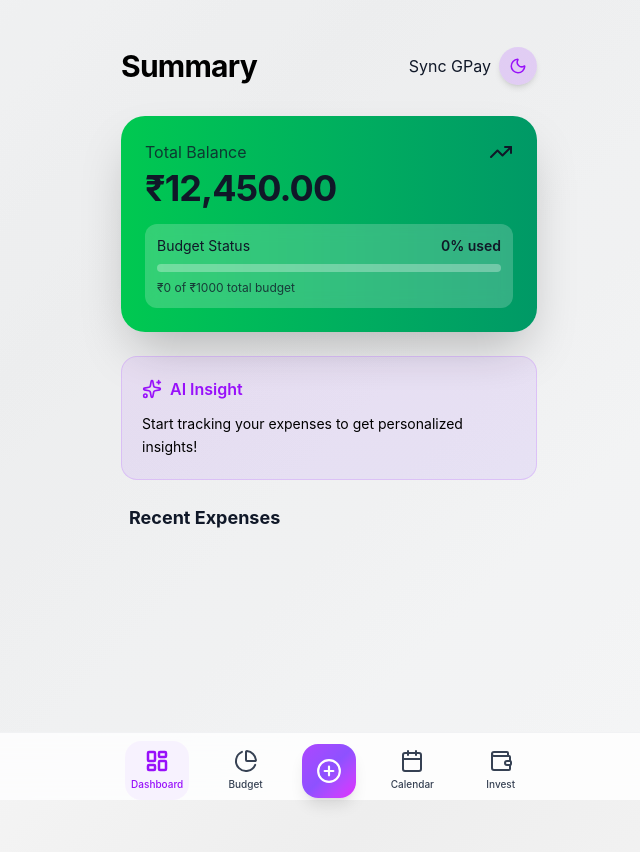
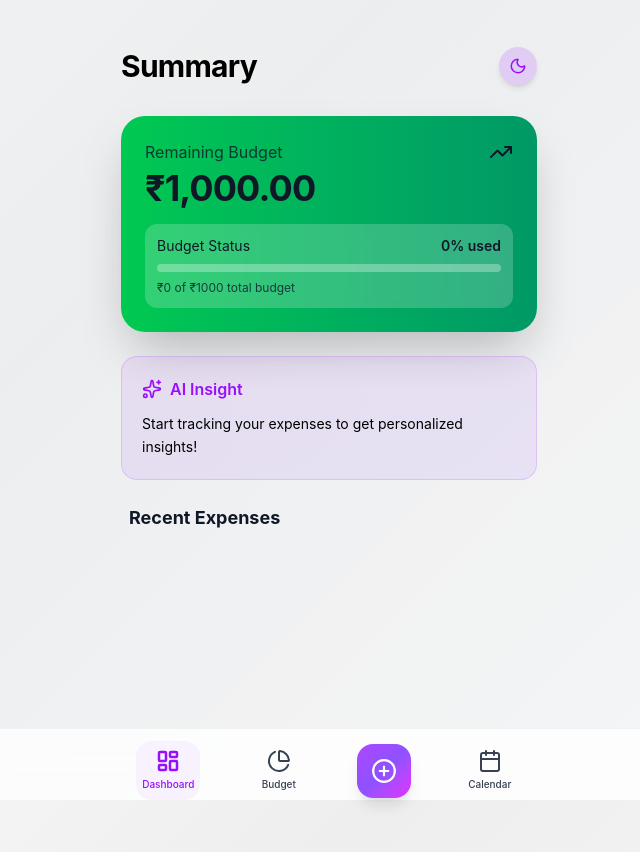
Before and after one commit to thekarthikprasad/AI-Slops, a React (Vite) app: page / in a window 1280 px wide. Shown: the top 852 px of the page, without its empty margins (311-951 px from the left). Built offline with nearby package versions, Linux system fonts and the light colour scheme.

Commit message:
Fix: Restore Dashboard functions, remove unused code, fix UI spacing

```diff
--- a/index.html
+++ b/index.html
@@ -3,7 +3,7 @@
   <head>
     <meta charset="UTF-8" />
     <link rel="icon" type="image/svg+xml" href="/vite.svg" />
-    <meta name="viewport" content="width=device-width, initial-scale=1.0" />
+    <meta name="viewport" content="width=device-width, initial-scale=1.0, viewport-fit=cover" />
     <title>expense-manager</title>
   </head>
   <body>
--- a/src/components/layout/AppShell.tsx
+++ b/src/components/layout/AppShell.tsx
@@ -1,5 +1,5 @@
 import { Link, useLocation, Outlet } from "react-router-dom";
-import { LayoutDashboard, PlusCircle, PieChart, Wallet, Calendar } from "lucide-react";
+import { LayoutDashboard, PlusCircle, PieChart, Calendar } from "lucide-react";
 import { cn } from "../../lib/utils";
 import { motion } from "framer-motion";
 import { useEffect } from "react";
@@ -18,7 +18,6 @@ export function AppShell() {
         { name: "Budget", icon: PieChart, path: "/budget" },
         { name: "Add", icon: PlusCircle, path: "/add", special: true },
         { name: "Calendar", icon: Calendar, path: "/calendar" },
-        { name: "Invest", icon: Wallet, path: "/invest" },
     ];
 
     return (
@@ -30,7 +29,7 @@ export function AppShell() {
                 <Outlet />
             </main>
 
-            <nav className="fixed bottom-0 left-0 right-0 pb-safe pt-2 z-50 bg-white/80 dark:bg-[#1C1C1E]/90 backdrop-blur-xl border-t border-gray-200/50 dark:border-white/10">
+            <nav className="fixed bottom-0 left-0 right-0 pb-safe pt-3 z-50 bg-white/80 dark:bg-[#1C1C1E]/90 backdrop-blur-xl border-t border-gray-200/50 dark:border-white/10">
                 <div className="max-w-md mx-auto flex justify-around items-center px-2">
                     {tabs.map((tab) => {
                         const isActive = location.pathname === tab.path;
--- a/src/index.css
+++ b/src/index.css
@@ -171,4 +171,8 @@
     -ms-overflow-style: none;
     scrollbar-width: none;
   }
+
+  .pb-safe {
+    padding-bottom: env(safe-area-inset-bottom, 20px);
+  }
 }
--- a/src/pages/Dashboard.tsx
+++ b/src/pages/Dashboard.tsx
@@ -7,27 +7,16 @@ import { Sparkles, TrendingUp, TrendingDown, Trash2 } from "lucide-react";
 import { cn } from "../lib/utils";
 
 export default function Dashboard() {
-    const { expenses, getTotalBudget, getOverallBudgetStatus, addExpense, deleteExpense } = useExpenseStore();
+    const { expenses, getTotalBudget, getOverallBudgetStatus, deleteExpense } = useExpenseStore();
 
     // Calculate total spent and balance reactively
     const totalSpent = expenses.reduce((acc, e) => acc + e.amount, 0);
-    const balance = 12450 - totalSpent; // Using the same mock starting balance as in store
+    const totalBudget = getTotalBudget();
+    const balance = totalBudget - totalSpent; // Balance is remaining budget
 
-    const totalBudget = getTotalBudget();
     const budgetStatus = getOverallBudgetStatus();
     const budgetPercentage = totalBudget > 0 ? (totalSpent / totalBudget) * 100 : 0;
     const commentary = generateCommentary(expenses, balance);
-
-    const handleSync = () => {
-        const mockExpense = {
-            amount: 12.50,
-            category: 'Food' as const,
-            date: new Date().toISOString(),
-            note: 'Starbucks (GPay)'
-        };
-        addExpense(mockExpense);
-        alert("Synced 1 new transaction from GPay!");
-    };
 
     // Calculate spending by category for visualization
     const categorySpending = expenses.reduce((acc, expense) => {
@@ -58,18 +47,11 @@ export default function Dashboard() {
             : <TrendingUp className="text-gray-900" size={24} />;
     };
 
-
-
     return (
         <div className="animate-fade-in pb-24">
             <Header
                 title="Summary"
                 large
-                rightAction={
-                    <button onClick={handleSync} className="text-gray-900 ">
-                        Sync GPay
-                    </button>
-                }
             />
             <div className="p-4 space-y-6">
                 {/* Balance Card with Color Coding */}
@@ -83,7 +65,7 @@ export default function Dashboard() {
                 >
                     <div className="flex justify-between items-start mb-4">
                         <div>
-                            <span className="text-gray-900/80 ">Total Balance</span>
+                            <span className="text-gray-900/80 ">Remaining Budget</span>
                             <div className="text-4xl font-bold mt-1 tracking-tight text-gray-900 dark:text-gray-900 ">
                                 ₹{balance.toLocaleString('en-US', { minimumFractionDigits: 2 })}
                             </div>
--- a/src/store/useExpenseStore.ts
+++ b/src/store/useExpenseStore.ts
@@ -106,8 +106,8 @@ export const useExpenseStore = create<ExpenseStore>()(
                 return get().expenses.filter(e => e.date.startsWith(dateStr));
             },
             getTotalBalance: () => {
-                // Mock starting balance - total expenses
-                return 12450 - get().expenses.reduce((acc, curr) => acc + curr.amount, 0);
+                // Return 0 as we calculate balance dynamically based on budget or income
+                return 0;
             }
         }),
         {
```
